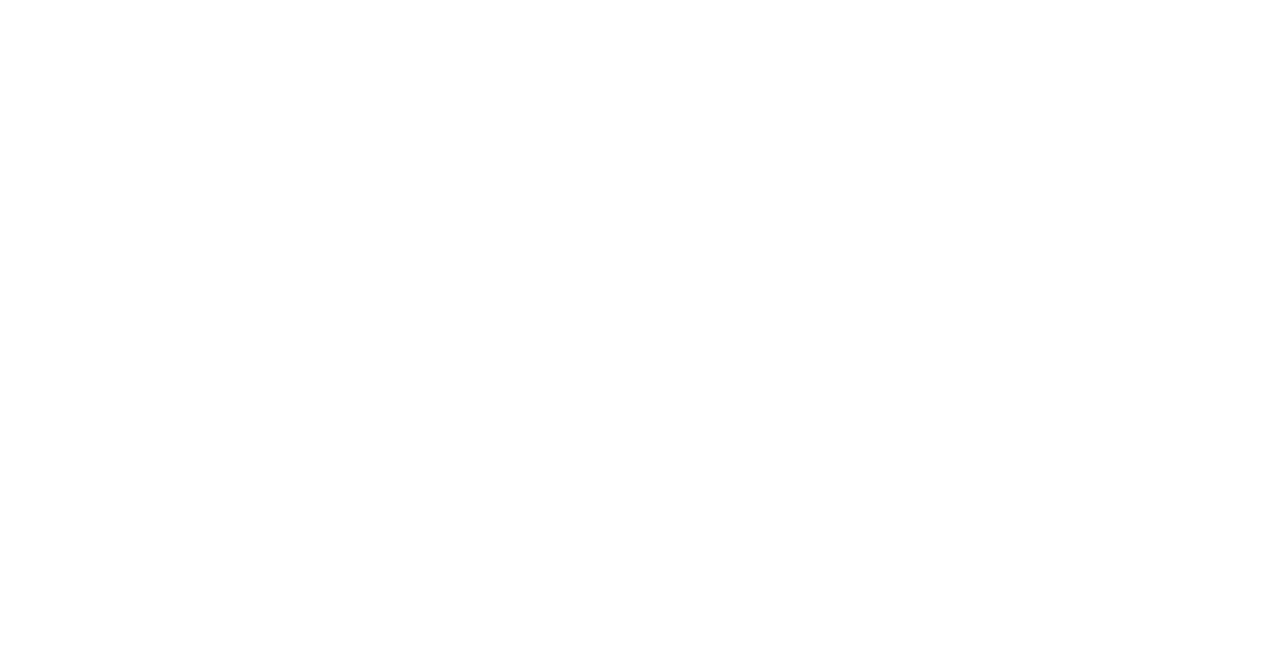
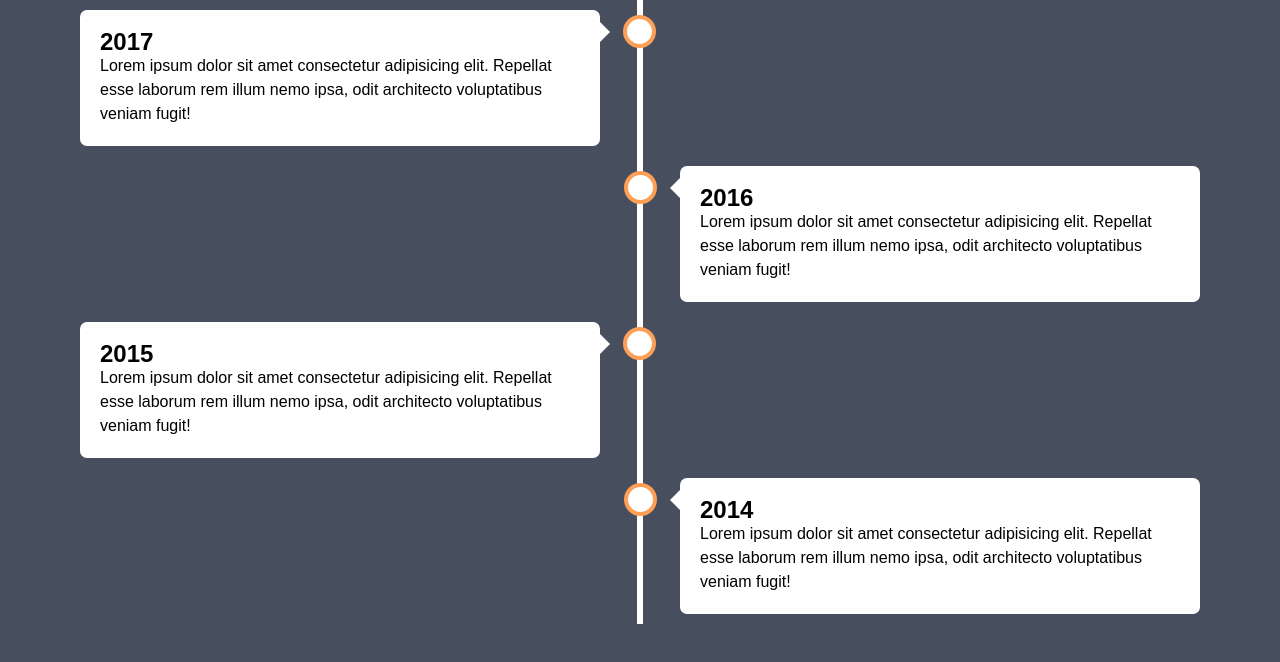
Before and after one commit to IvanMadera/timeline, a plain HTML site: page index.html in a window 1280 px wide. Drawn offline with Linux system fonts and the light colour scheme.

Commit message:
timeline done

```diff
--- /dev/null
+++ b/css/style-movil.css
@@ -0,0 +1,25 @@
+@media screen and (max-width:394px) {
+    .timeline::before {
+        left: 31px;
+    }
+
+    .container {
+        width: 100%;
+        padding-left: 70px;
+        padding-right: 25px;
+    }
+
+    .container::after {
+        left: 17px;
+    }
+
+    .right {
+        left: 0;
+    }
+
+    .left::before, .right::before {
+        left: 60px;
+        clip-path: polygon(50% 0, 50% 100%, 0 50%);
+    }
+
+}
--- a/css/style.css
+++ b/css/style.css
@@ -0,0 +1,89 @@
+* {
+    margin: 0;
+    padding: 0;
+    box-sizing: border-box;
+}
+
+.maximo {
+    max-width: 1200px;
+    margin: auto;
+}
+
+body {
+    font-family: Arial, Helvetica, sans-serif;
+    background-color: #474e5d;
+    font-size: 16px;
+    line-height: 24px;
+}
+
+.timeline {
+    position: relative;
+}
+
+.timeline::before {
+    content: '';
+    position: absolute;
+    top: 0;
+    bottom: 0;
+    width: 6px;
+    background-color: #fff;
+    left: calc(50% - 3px);
+}
+
+.container {
+    padding: 10px 40px;
+    position: relative;
+    width: 50%;
+}
+
+.container::after {
+    content: '';
+    position: absolute;
+    top: 15px;
+    right: -16px;
+    width: 25px;
+    height: 25px;
+    background: #fff;
+    border-radius: 50%;
+    border: 4px solid #ff9f55;
+}
+
+.left {
+    left: 0;
+}
+
+.right {
+    left: 50%;
+}
+
+.right::after {
+    left: -16px;
+}
+
+.left::before {
+    content: '';
+    width: 20px;
+    height: 20px;
+    position: absolute;
+    top: 22px;
+    right: 20px;
+    background-color: white;
+    clip-path: polygon(0 0, 0% 100%, 50% 50%);
+}
+
+.right::before {
+    content: '';
+    width: 20px;
+    height: 20px;
+    position: absolute;
+    top: 22px;
+    left: 30px;
+    background-color: white;
+    clip-path: polygon(50% 0, 50% 100%, 0 50%);
+}
+
+.content {
+    background: white;
+    padding: 20px;
+    border-radius: 7px;
+}
--- a/index.html
+++ b/index.html
@@ -4,9 +4,36 @@
     <meta charset="UTF-8">
     <meta http-equiv="X-UA-Compatible" content="IE=edge">
     <meta name="viewport" content="width=device-width, initial-scale=1.0">
-    <title>Document</title>
+    <link rel="stylesheet" href="css/style.css">
+    <link rel="stylesheet" href="css/style-movil.css">
+    <title>Timeline</title>
 </head>
 <body>
-
+    <section class="timeline maximo">
+        <article class="container left">
+            <div class="content">
+                <h2>2017</h2>
+                <p>Lorem ipsum dolor sit amet consectetur adipisicing elit. Repellat esse laborum rem illum nemo ipsa, odit architecto voluptatibus veniam fugit!</p>
+            </div>
+        </article>
+        <article class="container right">
+            <div class="content">
+                <h2>2016</h2>
+                <p>Lorem ipsum dolor sit amet consectetur adipisicing elit. Repellat esse laborum rem illum nemo ipsa, odit architecto voluptatibus veniam fugit!</p>
+            </div>
+        </article>
+        <article class="container left">
+            <div class="content">
+                <h2>2015</h2>
+                <p>Lorem ipsum dolor sit amet consectetur adipisicing elit. Repellat esse laborum rem illum nemo ipsa, odit architecto voluptatibus veniam fugit!</p>
+            </div>
+        </article>
+        <article class="container right">
+            <div class="content">
+                <h2>2014</h2>
+                <p>Lorem ipsum dolor sit amet consectetur adipisicing elit. Repellat esse laborum rem illum nemo ipsa, odit architecto voluptatibus veniam fugit!</p>
+            </div>
+        </article>
+    </section>
 </body>
 </html>
```
